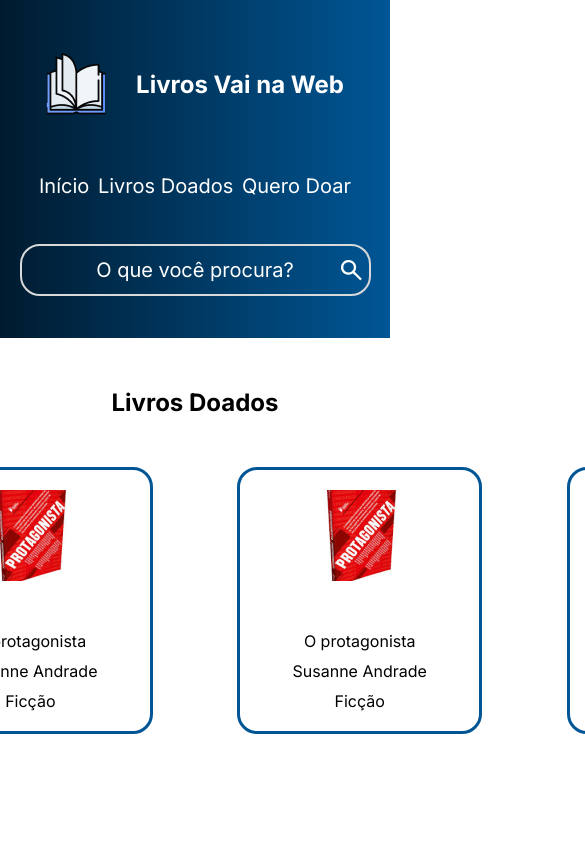
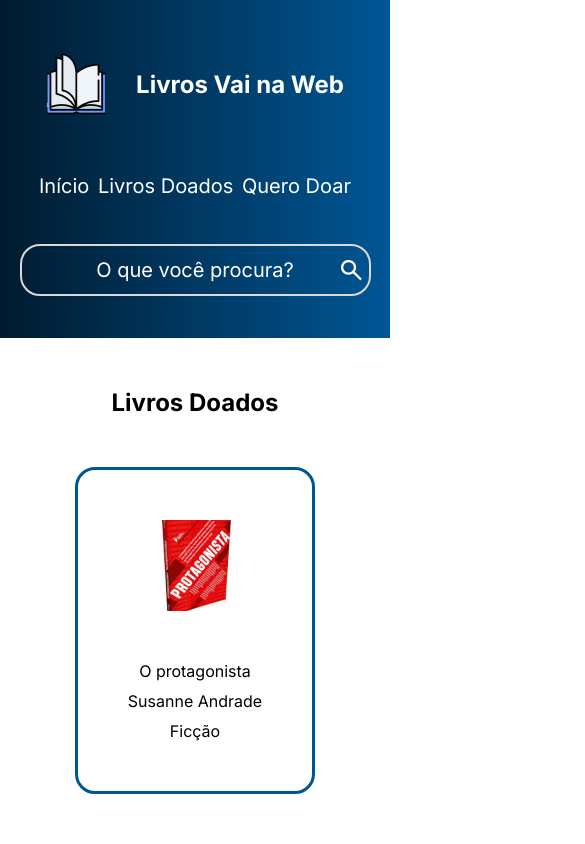
Before and after one commit to Ad3Agra90/desafio_final_livros, a React (Vite) app: page /Doados in a window 390 px wide. Shown: the top 844 px of the page, 585 px wide, since content can reach past the window. Built offline with nearby package versions, Linux system fonts and the light colour scheme.

Commit message:
ajustes_responsivos

```diff
--- a/src/Pages/Doados/doados.jsx
+++ b/src/Pages/Doados/doados.jsx
@@ -5,9 +5,9 @@
 export default function Doados(){
     return(
         <section>
-        <section>
+        <section className={S.doados}>
             <h2 className={S.title_doados}>Livros Doados</h2>
-            <section className={S.doados}>
+            <section className={S.grid_doados}>
                 <div>
                     <img src={exemplo} alt="exemplo" />
                     <p className={S.book_title}>O protagonista</p>
--- a/src/Pages/Doados/doados.module.scss
+++ b/src/Pages/Doados/doados.module.scss
@@ -4,15 +4,15 @@
     padding-top: 50px;
 }
 
-.doados div{
+.grid_doados div{
     display: flex;
+    margin: auto;
     align-items: center;
     justify-content: center;
     flex-direction: column;
     border: solid 3px #005695;
     border-radius: 20px;
-    width: 245px;
-    padding: 20px;
+    padding: 50px;
     .book_title {
         padding-top: 50px;
     }
@@ -20,11 +20,35 @@
         padding-top: 10px;
     }
 }
-.doados{
+.grid_doados{
     display: grid;
-    gap: 10vh;
+    gap: 10vh 25vh;
     grid-template-columns: repeat(4, 1fr);
     place-content: center;
-    margin: auto;
-    padding: 50px 0;
+    padding: 50px 3vw;
+    width: 100%;
 }
+
+.doados{
+    display: flex;
+    align-items: center;
+    flex-direction: column;
+    width: auto;
+}
+
+@media (min-width: 300px) and (max-width: 900px){
+    .grid_doados{
+        display: flex;
+        flex-direction: column;
+        gap: 10vh 25vh;
+        padding: 50px 3vw;
+        width: 100%;
+    }
+}
+
+@media (min-width: 900px) and (max-width: 2028px){
+    .grid_doados{
+        gap: 10vh 3vh;
+        grid-template-columns: repeat(3, 1fr);
+    }
+}
--- a/src/Pages/Inicio/inicio.jsx
+++ b/src/Pages/Inicio/inicio.jsx
@@ -9,7 +9,7 @@
     return(
         <section>
         <section className={S.banner}>
-            <img src={banner} alt="Pesso    segurando livros na mão" />
+            <img src={banner} alt="Pessoa segurando livros na mão" />
             <h2 className={S.title_inicio}>VENHA FAZER PARTE DA MAIOR REDE DE DOAÇÃO</h2>
         </section>
         <h2 className={S.title_cards}>Por que devo doar?</h2>
--- a/src/Pages/QueroDoar/querodoar.module.scss
+++ b/src/Pages/QueroDoar/querodoar.module.scss
@@ -8,6 +8,7 @@
         margin-top: 5vh;
         font-size: 24px;
         font-weight: normal;
+        text-align: center;
     }
 }
 .title_campos{
@@ -21,6 +22,7 @@
         color:#005695;
         font-size: 24px;
         font-weight: normal;
+        text-align: center;
     }
 }
 .campos{
@@ -56,3 +58,18 @@
     border:none;
     font-weight: normal;
 }
+
+@media (min-width: 300px) and (max-width: 900px){
+    .campos{
+        width: 90%;
+    }
+    .title_campos{
+        width: auto;
+    }
+    .input_doar input{
+        width: 80vw;
+    }
+    button{
+        width: 80vw;
+    }
+}
```
